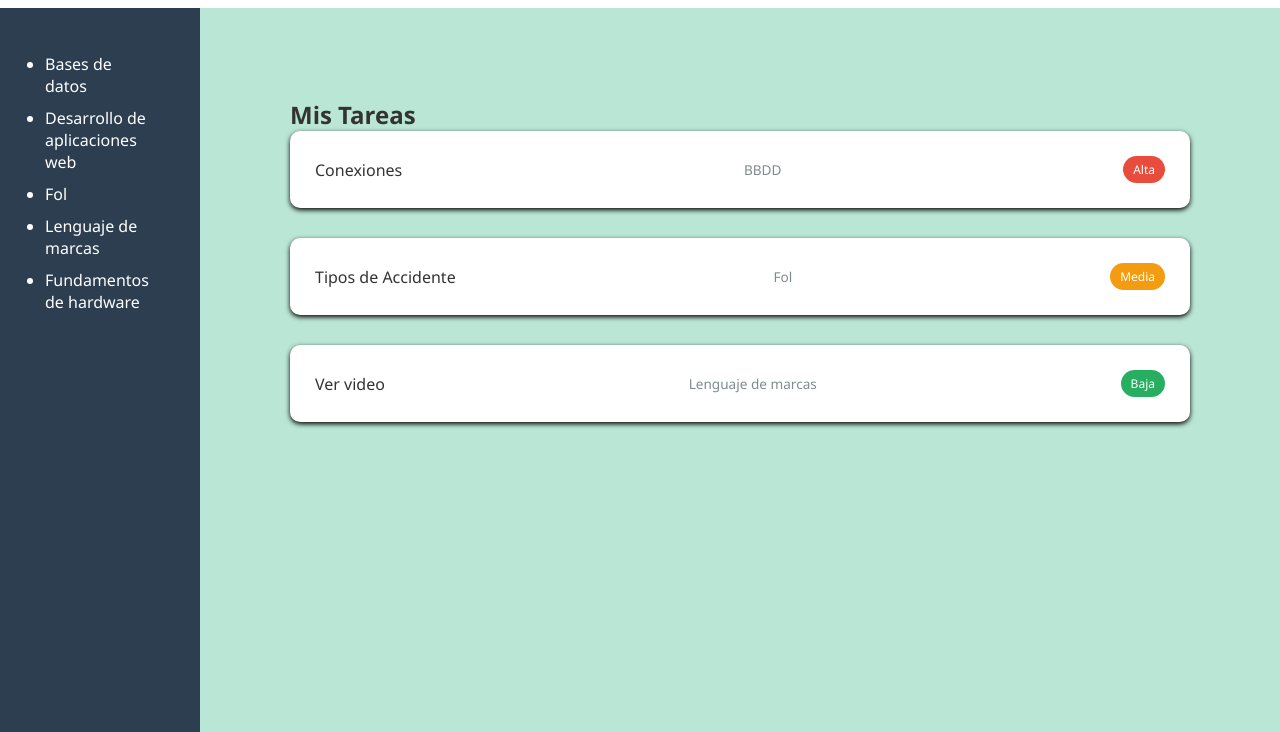
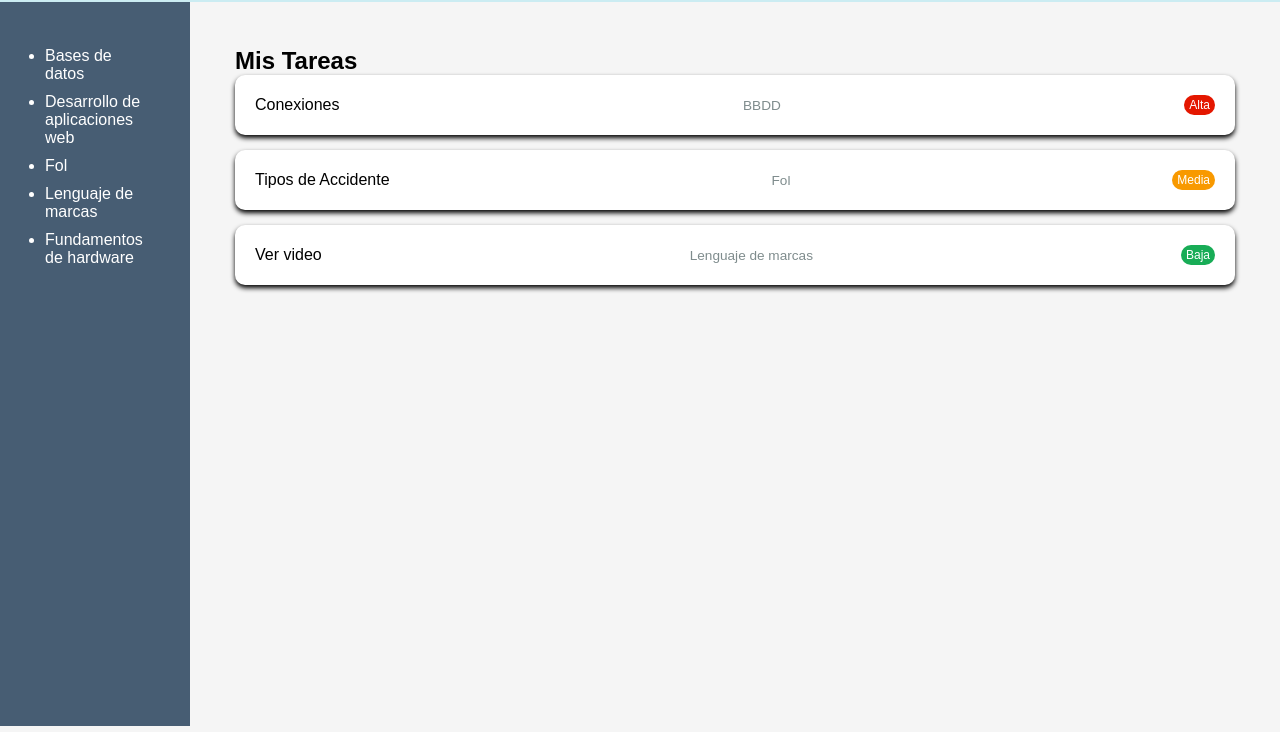
Before and after one commit to Erick1Torres/task-app, a plain HTML site: page index.html in a window 1280 px wide. Shown: the part 83-815 px from the top of the page. Drawn offline with Linux system fonts and the light colour scheme.

Commit message:
mejora a css

```diff
--- a/styles.css
+++ b/styles.css
@@ -1,16 +1,17 @@
 :root {
     --primary-color: #4a89d1;
-    --bg-color: #BAE6D5;
-    --sidebar-color: #2c3e50;
-    --text-color: #333;
-    --white: #ffffff;
+    --bg-color: #f5f5f5;
+    --sidebar-color: #475d73;
+    --text-color: #000000;
+    --sky-blue: #cbecf2;
     --danger: #CF5134;
     --warning: #B0A94C;
     --padding-main: 45px;
+    --white : #ffffff;
 
     --transition: 0.3s ease;
     --radius: 10px;
-    --font-family: 'Segoe UI', Tahoma, Verdana, sans-serif, Arial;
+    --font-family: 'Arial', Tahoma, Verdana, sans-serif;
 }
 
 * { box-sizing: border-box; margin: 0; padding: 0; }
@@ -24,11 +25,10 @@ body {
 .app-contenedor {
     display: flex;
     min-height: 90.5svh;
-
 }
 
 header {
-    background-color: var(--white);
+    background-color: var(--sky-blue);
     padding: 1.5rem var(--padding-main);
     text-align: center;
 }
@@ -36,13 +36,12 @@ header {
 .app-aside {
     background-color: var(--sidebar-color);
     color: var(--white);
-    width: 200px;
+    width: 190px;
     padding: var(--padding-main);
 }
 
 .contenido {
     flex: 1;
-    padding: var(--padding-main);
 }
 
 .tarjeta {
@@ -55,10 +54,10 @@ header {
     justify-content: space-between;
     align-items: center;
     background: var(--white);
-    padding: 25px;
-    margin-bottom: 30px;
+    padding: 20px;
+    margin-bottom: 15px;
     border-radius: var(--radius);
-    box-shadow: 0 2px 5px rgba(0,0,0,1);
+    box-shadow: 0 3px 5px rgba(0,0,0,1);
     transition: var(--transition); /* Bonus */
 }
 
@@ -68,15 +67,15 @@ header {
     box-shadow: 0 5px 15px rgba(0,0,0,0.1);
 }
 
-.alta .badge { background: #e74c3c; }
-.media .badge { background: #f39c12; }
-.baja .badge { background: #27ae60; }
+.alta .badge { background: #e41700; }
+.media .badge { background: #f89900; }
+.baja .badge { background: #18ac56; }
 
 .category { font-size: 0.85rem; color: #7f8c8d; }
 
 .badge {
-    padding: 5px 10px;
-    border-radius: 15px;
+    padding: 3px 5px;
+    border-radius: 20px;
     font-size: 0.75rem;
     color: white;
 }
@@ -87,7 +86,7 @@ li{
 
 
 /* Para los moviles */
-@media (max-width: 768px) {
+@media (max-width: 700px) {
     .app-container {
         flex-direction: column;
     }
```
